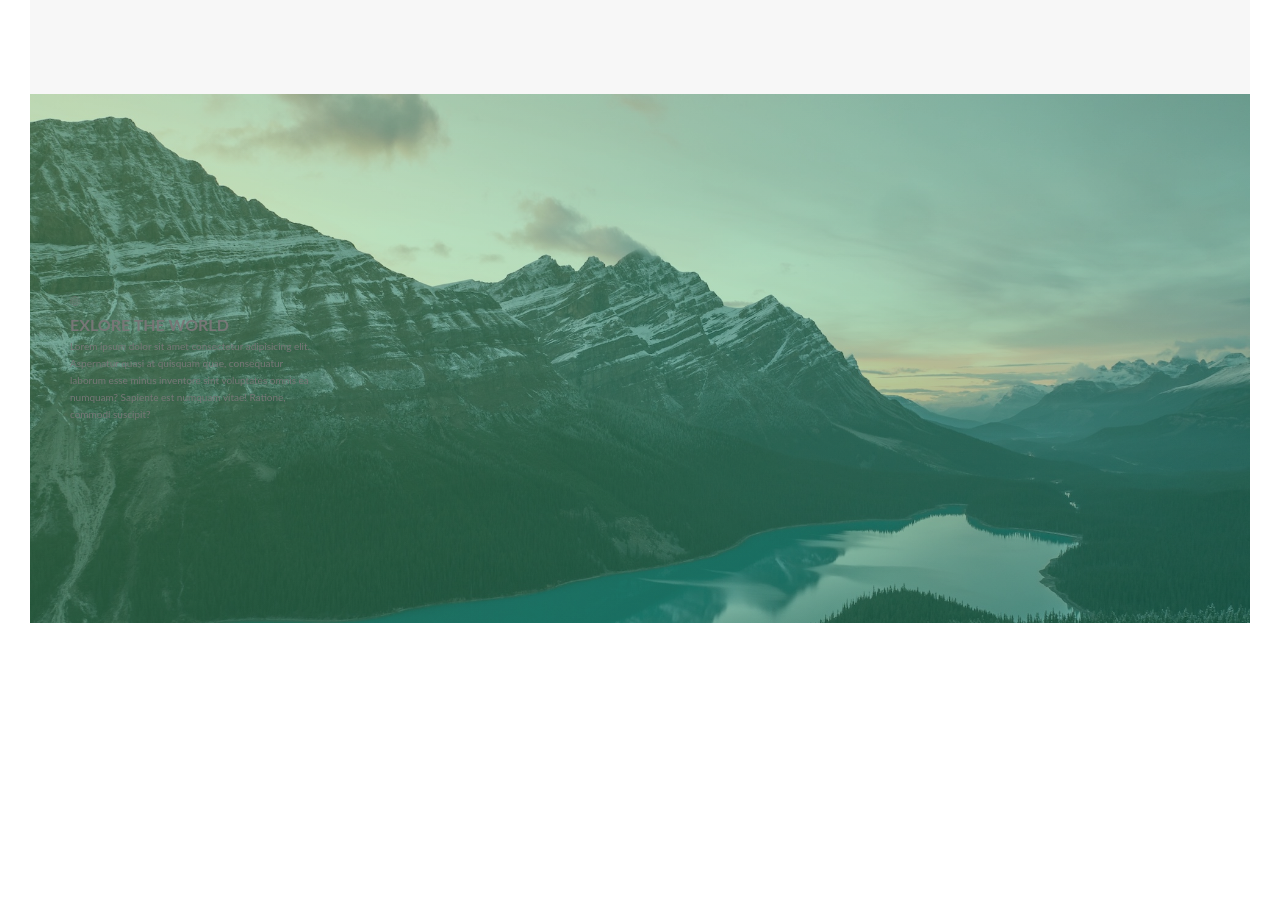
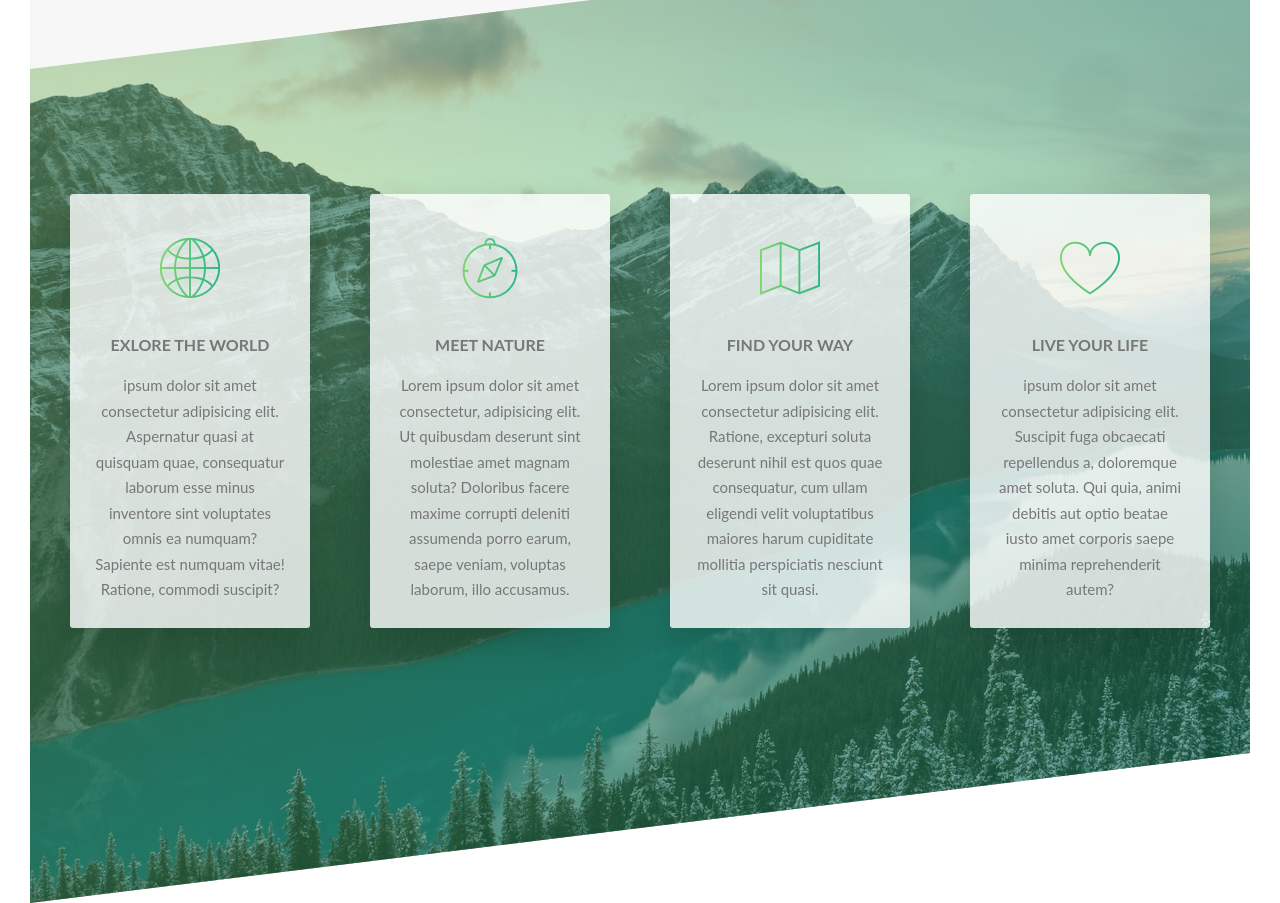
Before and after one commit to behzadjj/natours, a website: page index.html in a window 1280 px wide. Shown: the part 1477-2380 px from the top of the page. Before the commit the page ends 2130 px from the top, so only its background shows below. Drawn offline with Linux system fonts and the light colour scheme.

Commit message:
Compeleted Feature section.

```diff
--- a/index.html
+++ b/index.html
@@ -153,15 +153,49 @@
 
 
             <div class="row">
+
                 <div class="col-1-of-4">
                     <div class="feature-box">
-                        <i class="feature-box__icon icon-basic-world"></i>
-                        <h3 class="heading-tertiary">Exlore the world</h3>
+                        <i class="feature-box__icon icon-basic-world "></i>
+                        <h3 class="heading-tertiary u-margin-bottom-small">Exlore the world</h3>
                         <p class="feature-box__text">
-                            Lorem ipsum dolor sit amet consectetur adipisicing elit. Aspernatur quasi at quisquam quae, consequatur laborum esse minus inventore sint voluptates omnis ea numquam? Sapiente est numquam vitae! Ratione, commodi suscipit?
+                            ipsum dolor sit amet consectetur adipisicing elit. Aspernatur quasi at quisquam quae,
+                            consequatur laborum esse minus inventore sint voluptates omnis ea numquam? Sapiente est
+                            numquam vitae! Ratione, commodi suscipit?
                         </p>
                     </div>
                 </div>
+
+                <div class="col-1-of-4">
+                    <div class="feature-box">
+                        <i class="feature-box__icon icon-basic-compass "></i>
+                        <h3 class="heading-tertiary u-margin-bottom-small">Meet nature</h3>
+                        <p class="feature-box__text">
+                            Lorem ipsum dolor sit amet consectetur, adipisicing elit. Ut quibusdam deserunt sint molestiae amet magnam soluta? Doloribus facere maxime corrupti deleniti assumenda porro earum, saepe veniam, voluptas laborum, illo accusamus.
+                        </p>
+                    </div>
+                </div>
+
+                <div class="col-1-of-4">
+                    <div class="feature-box">
+                        <i class="feature-box__icon icon-basic-map "></i>
+                        <h3 class="heading-tertiary u-margin-bottom-small">Find your way</h3>
+                        <p class="feature-box__text">
+                            Lorem ipsum dolor sit amet consectetur adipisicing elit. Ratione, excepturi soluta deserunt nihil est quos quae consequatur, cum ullam eligendi velit voluptatibus maiores harum cupiditate mollitia perspiciatis nesciunt sit quasi.
+                        </p>
+                    </div>
+                </div>
+
+                <div class="col-1-of-4">
+                    <div class="feature-box">
+                        <i class="feature-box__icon icon-basic-heart "></i>
+                        <h3 class="heading-tertiary u-margin-bottom-small">Live your life</h3>
+                        <p class="feature-box__text">
+                            ipsum dolor sit amet consectetur adipisicing elit. Suscipit fuga obcaecati repellendus a, doloremque amet soluta. Qui quia, animi debitis aut optio beatae iusto amet corporis saepe minima reprehenderit autem?
+                        </p>
+                    </div>
+                </div>
+
             </div>
         </section>
     </main>
--- a/sass/components/_feature-box.scss
+++ b/sass/components/_feature-box.scss
@@ -1,10 +1,31 @@
-.feature-box{
+.feature-box {
+  background-color: rgba($color-white, 0.8);
+  font-size: 1.5rem;
+  padding: 2.5rem;
+  text-align: center;
+  border-radius: 3px;
+  box-shadow: 0 1.5rem 4rem rgba($color-black, 0.15);
+  transition: transform .3s;
 
-    &__icon{
+  &__icon {
+    font-size: 6rem;
+    margin: 0.5rem;
 
-    }
+    background-image: linear-gradient(
+      to right,
+      $color-primary-light,
+      $color-primary-dark
+    );
+    color: transparent;
+    display: inline-block;
+    -webkit-background-clip: text;
+  }
 
-    &__text{
+  &:hover{
+      transform:scale(1.03) translateY(-1.5rem);
 
-    }
+  }
+
+  &__text {
+  }
 }
--- a/sass/pages/_home.scss
+++ b/sass/pages/_home.scss
@@ -12,5 +12,11 @@
       rgba($color-primary-dark, 0.4)
     ),
     url("../img/nat-4.jpg");
-    background-size: cover;
+  background-size: cover;
+  transform: skewY(-7deg);
+  margin-top: -10rem;
+
+  & > * {
+    transform: skewY(7deg);
+  }
 }
```
Also changed, not shown: README.md (added), css/style.css.
